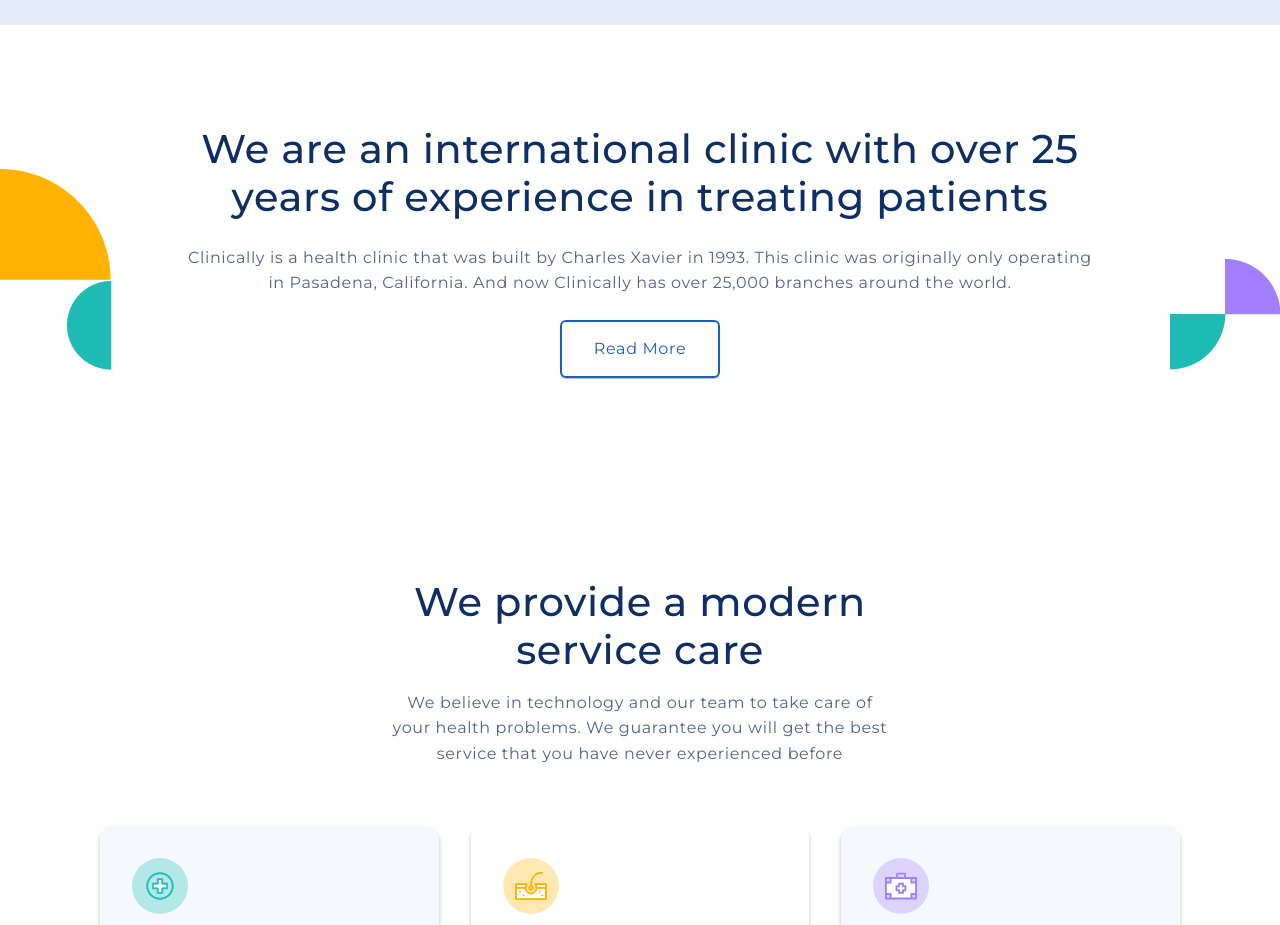
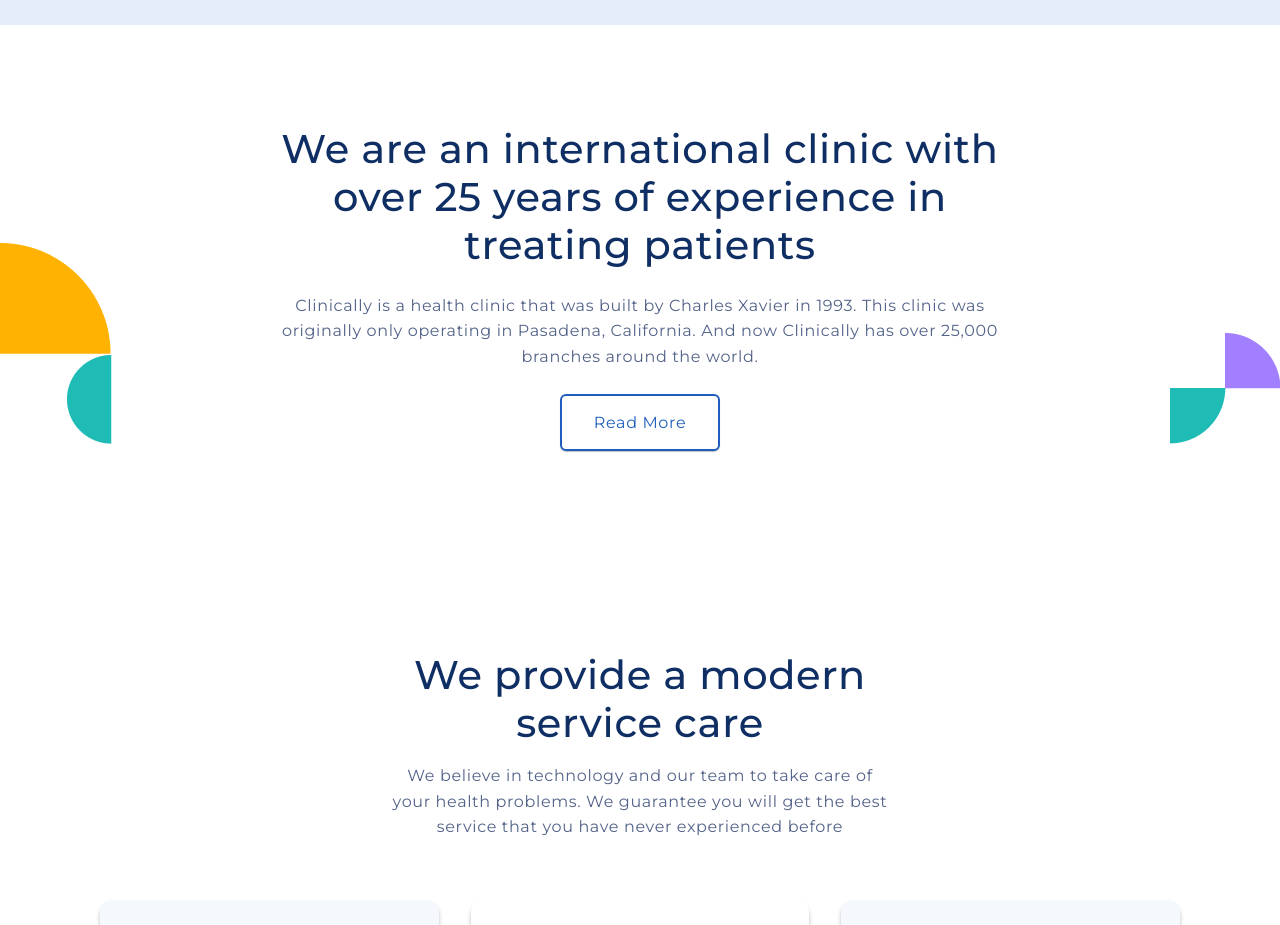
Before and after one commit to vladimir-siedykh/into-clinic, a Next.js app: page / in a window 1280 px wide. Shown: the part 820-1745 px from the top of the page. Built offline with nearby package versions, Linux system fonts and the light colour scheme.

Commit message:
update v3.7

```diff
--- a/components/About/About.module.css
+++ b/components/About/About.module.css
@@ -21,7 +21,7 @@
   flex-direction: column;
   align-items: center;
   gap: 2.4rem;
-  max-width: 92rem;
+  max-width: 72rem;
   margin-inline: auto;
 }
 
```
